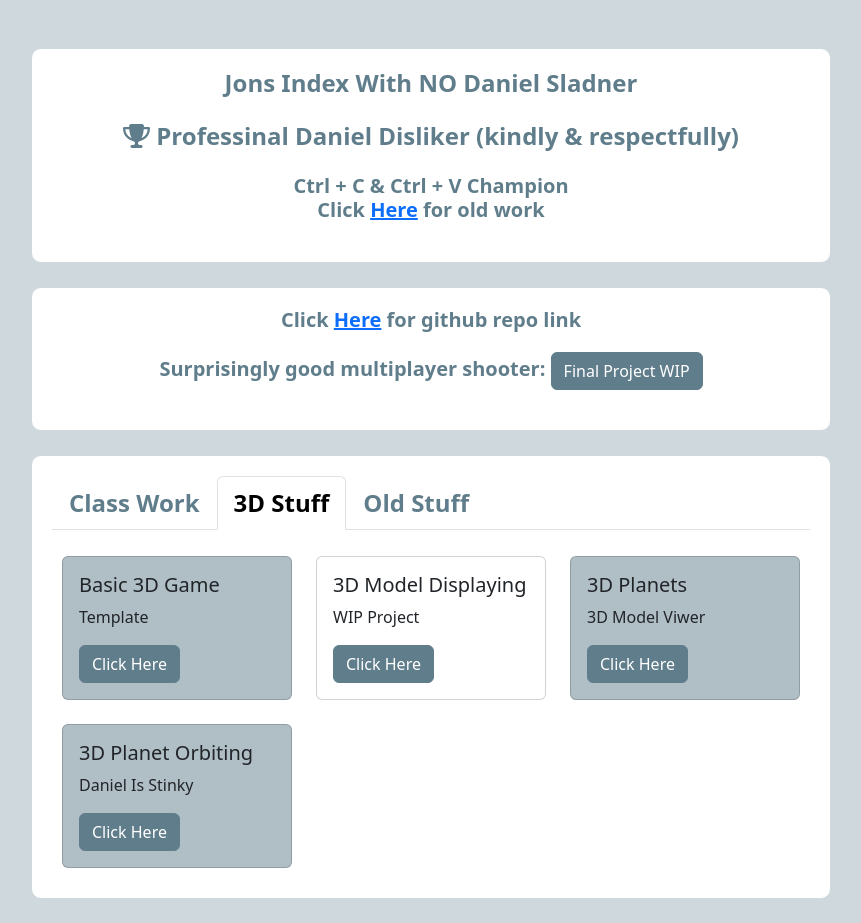
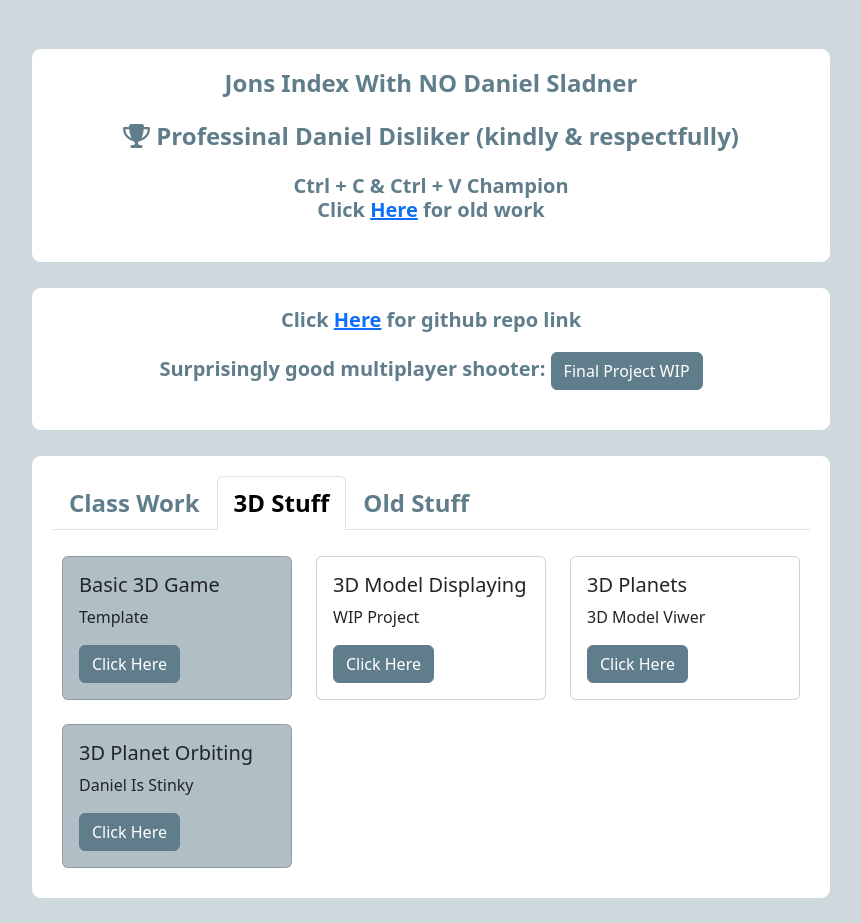
Before and after one commit to TheActualZenaldV2/Game-Development-2023, a plain HTML site: page assignments/index.html in a window 1280 px wide. Both pictures are taken after a click on the tab "3D Stuff". Shown: the whole page, without its empty margins (209-1070 px from the left). Drawn offline with nearby package versions, Linux system fonts and the light colour scheme.

Commit message:
Update index.html

```diff
--- a/assignments/index.html
+++ b/assignments/index.html
@@ -121,7 +121,7 @@
         </div>
 
         <div class="col">
-          <div class="card odd">
+          <div class="card ">
             <div class="card-body">
               <h5 class="card-title">3D Planets</h5>
               <p class="card-text">3D Model Viwer</p>
```
